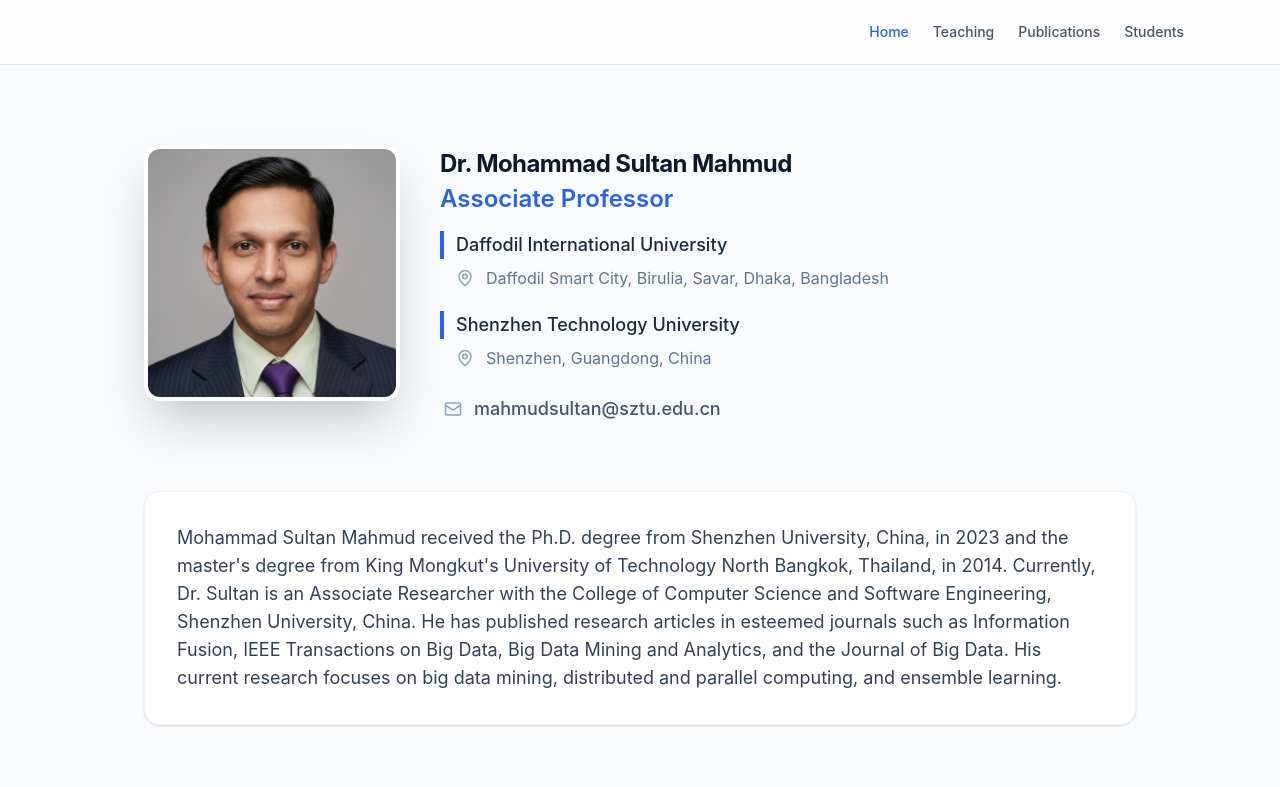
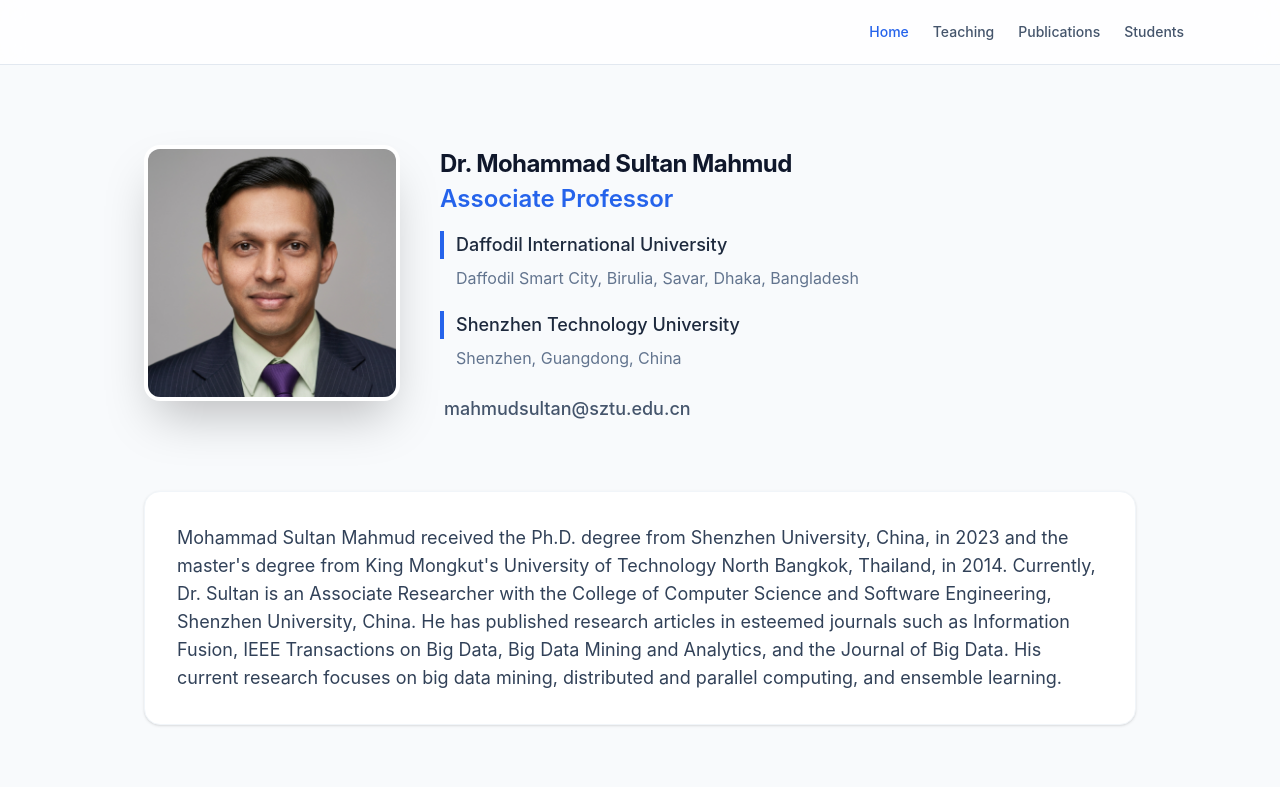
Before and after one commit to never-12345/academic-portfolio, a React (Vite) app: page / in a window 1280 px wide. Shown: the top 787 px of the page. Built offline with nearby package versions, Linux system fonts and the light colour scheme.

Commit message:
fix: resolve build errors and remove all decorative icons for minimalist design

```diff
--- a/src/pages/Home.tsx
+++ b/src/pages/Home.tsx
@@ -1,6 +1,5 @@
 import { motion } from 'framer-motion';
 import { profileData, newsItems, mediaItems } from '../data/content';
-import { MapPin, Mail } from 'lucide-react';
 
 export function Home() {
   return (
@@ -42,7 +41,6 @@
                     <span>{affil.university}</span>
                   </div>
                   <div className="flex items-start md:items-center gap-3 text-slate-500 pl-4">
-                    <MapPin size={18} className="shrink-0 text-slate-400 mt-0.5 md:mt-0" />
                     <span>{affil.address}</span>
                   </div>
                 </div>
@@ -51,7 +49,6 @@
 
             {profileData.email && (
               <div className="flex items-center gap-3 mt-1 pl-1">
-                <Mail size={18} className="text-slate-400" />
                 <a href={`mailto:${profileData.email}`} className="text-slate-600 hover:text-accent font-medium transition-colors text-lg">{profileData.email}</a>
               </div>
             )}
```
